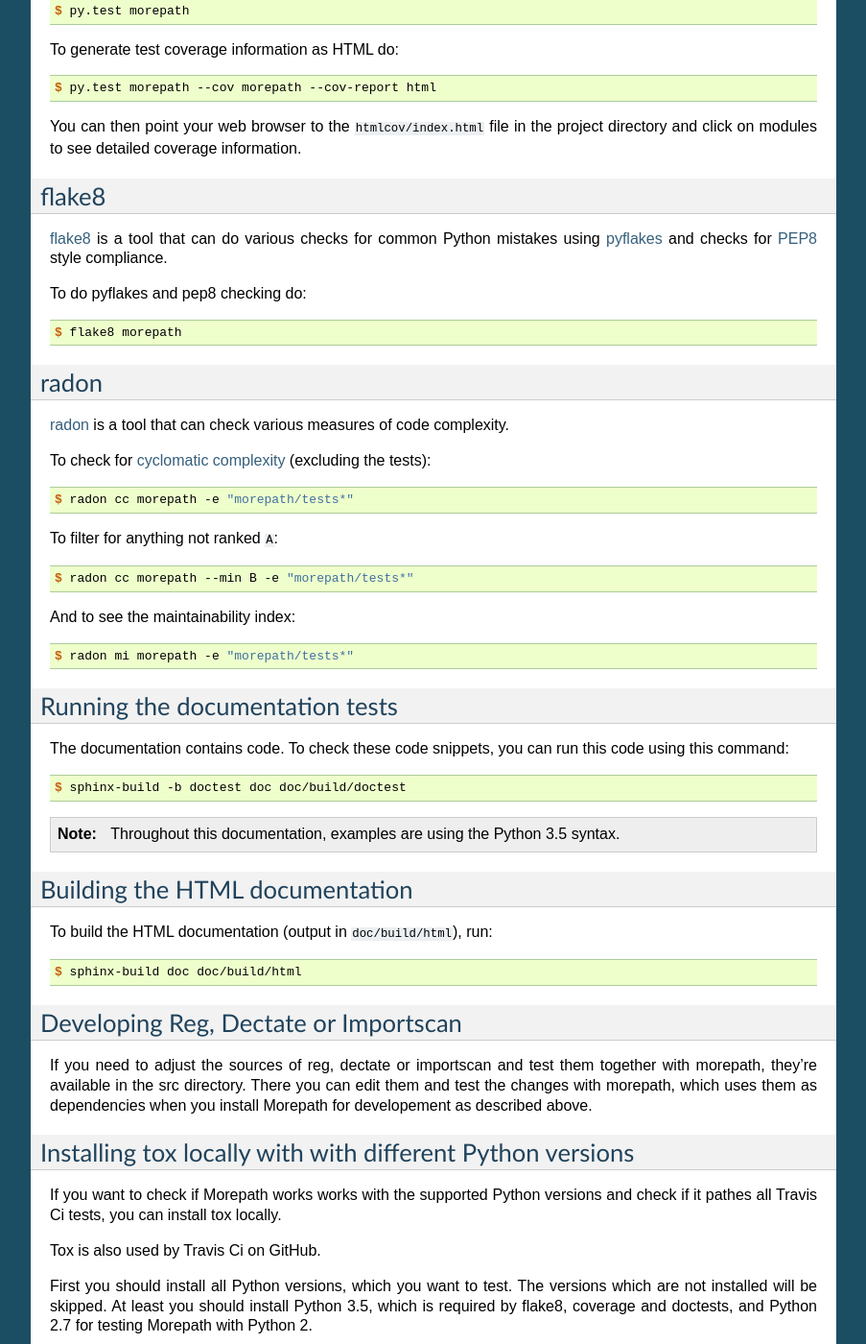
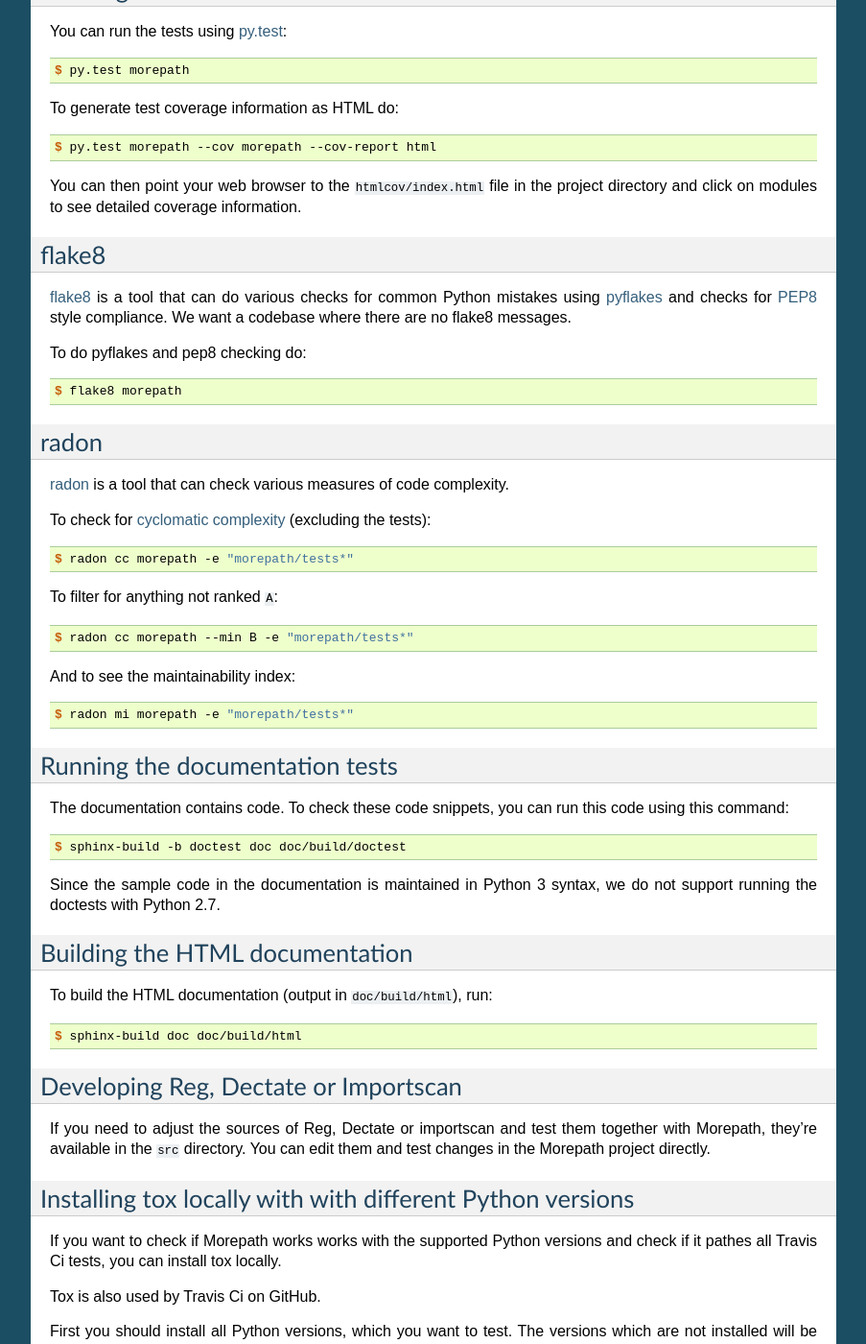
Before and after one commit to morepath/morepath, a Sphinx documentation site: the page built from doc/developing.rst, in a window 1280 px wide and 1400 px high, scrolled down 963 px. Shown: the whole window at 96% size, without its empty margins (198-1101 px from the left). Built offline with Sphinx 7.4.7, drawn with Linux system fonts in a browser that asks for light colours; some of the changed text lies outside the part shown.

Commit message:
A few language tweaks.

```diff
--- a/doc/developing.rst
+++ b/doc/developing.rst
@@ -34,20 +34,24 @@
 
   $ pip install -r develop_requirements.txt --src src
 
-If you want to test Morepath also with Python 2.7 you can create a second
-virtualenv for it::
+The ``--src src`` option makes sure that the dependent ``reg``,
+``dectate`` and ``importscan`` projects are checked out in the ``src``
+directory. You can make changes to them during development too.
+
+If you want to test Morepath with Python 2.7 as well you can create a
+second virtualenv for it::
 
   $ virtualenv -p $(which python2.7) env/py27
 
-After activating it with::
+You can then activate it::
 
   $ source env/py27/bin/activate
 
-you can install the develop requirements as described above.
+and install the develop requirements as described above.
 
 .. note::
 
-   The following commands work only, if you have the virtualenv activated.
+   The following commands work only if you have the virtualenv activated.
 
 Running the tests
 -----------------
@@ -69,8 +73,9 @@
 flake8
 ------
 
-flake8_ is a tool that can do various checks for common Python mistakes
-using pyflakes_ and checks for PEP8_ style compliance.
+flake8_ is a tool that can do various checks for common Python
+mistakes using pyflakes_ and checks for PEP8_ style compliance. We
+want a codebase where there are no flake8 messages.
 
 To do pyflakes and pep8 checking do::
 
@@ -111,11 +116,8 @@
 
   $ sphinx-build -b doctest doc doc/build/doctest
 
-.. note::
-
-   Throughout this documentation, examples are using the Python 3.5 syntax.
-
-.. _Make: https://en.wikipedia.org/wiki/Make_(software)
+Since the sample code in the documentation is maintained in Python 3
+syntax, we do not support running the doctests with Python 2.7.
 
 Building the HTML documentation
 -------------------------------
@@ -127,10 +129,10 @@
 Developing Reg, Dectate or Importscan
 -------------------------------------
 
-If you need to adjust the sources of reg, dectate or importscan and test them
-together with morepath, they're available in the src directory.
-There you can edit them and test the changes with morepath, which uses them as
-dependencies when you install Morepath for developement as described above.
+If you need to adjust the sources of Reg, Dectate or importscan and
+test them together with Morepath, they're available in the ``src``
+directory. You can edit them and test changes in the Morepath project
+directly.
 
 Installing tox locally with with different Python versions
 ----------------------------------------------------------
```
